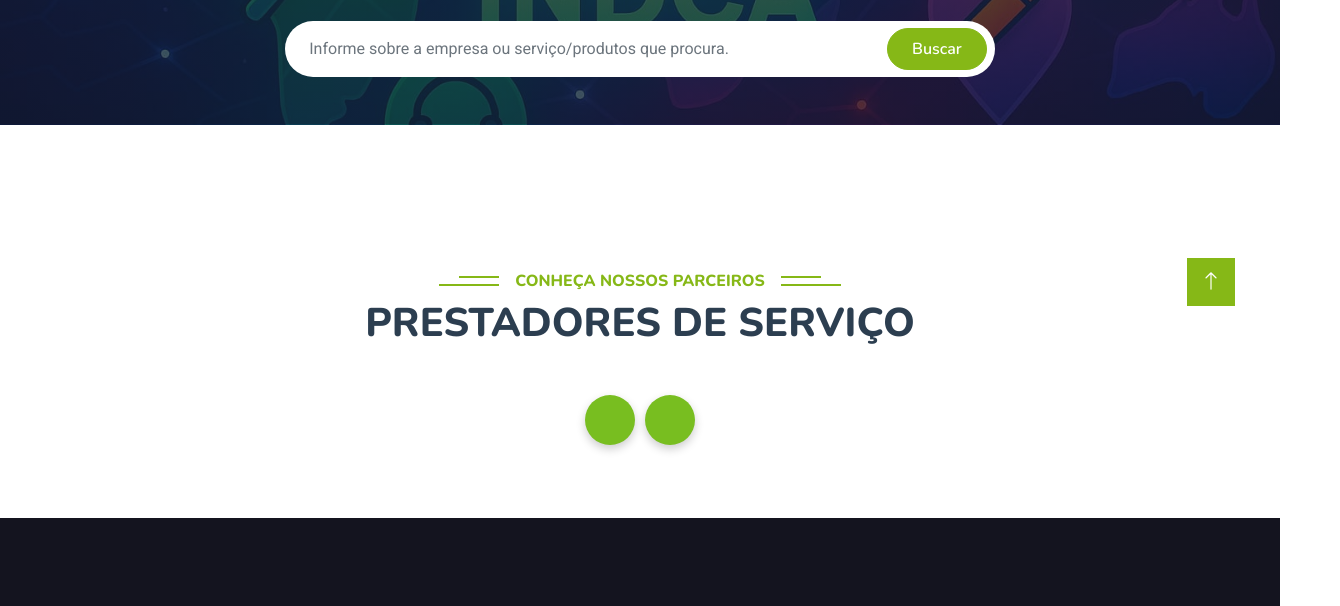
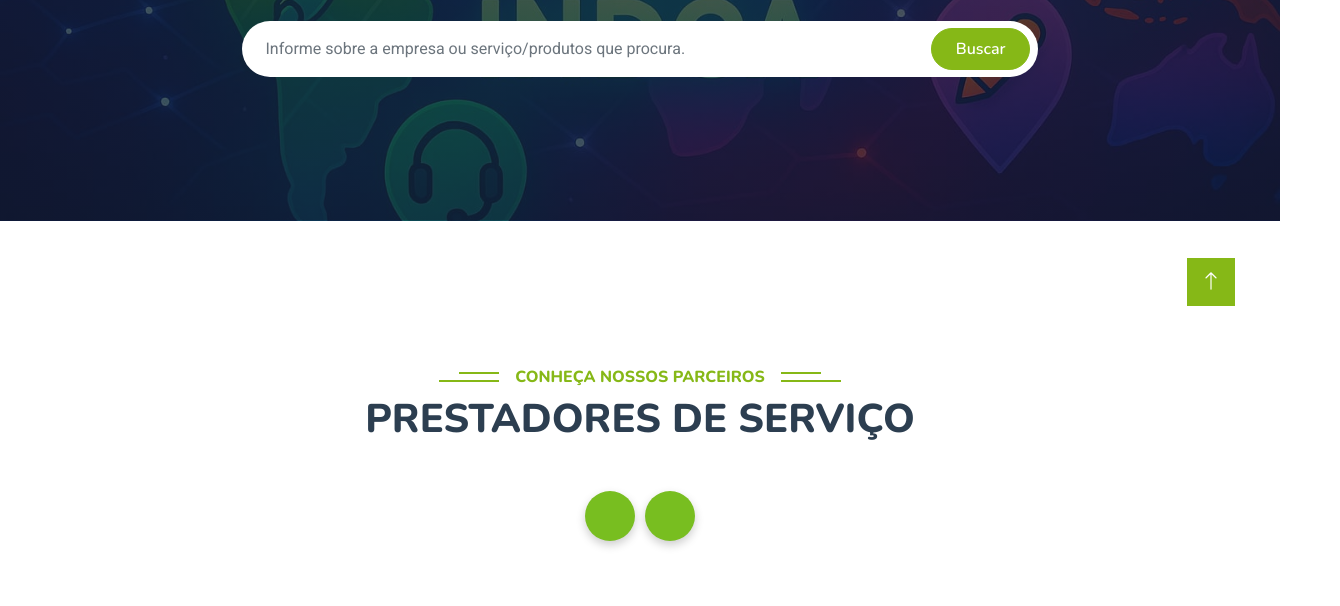
Before and after one commit to Djefferson99/Temp-INDICA, a plain HTML site: page index.html in a window 1280 px wide. Shown: the part 449-1055 px from the top of the page, 1340 px wide, since content can reach past the window. Drawn offline with nearby package versions, Linux system fonts and the light colour scheme; no server answers; some icons are missing.

Commit message:
PenteFinoDjeff10

```diff
--- a/index.html
+++ b/index.html
@@ -105,9 +105,6 @@
   background-color: #5ca218;
 }
 
-.py-5 {
-   margin-bottom: -48px;
-}
 
 @media (max-width: 767px) {
   .custom-prev, .custom-next {
@@ -116,7 +113,8 @@
 }
 .container, .container-fluid, .container-sm, .container-md, .container-lg, .container-xl, .container-xxl{
   padding: inherit;
-  padding-bottom: 25px;
+  max-height: 100vh;
+  max-width: 100vw;
 }
 
 </style>
```
